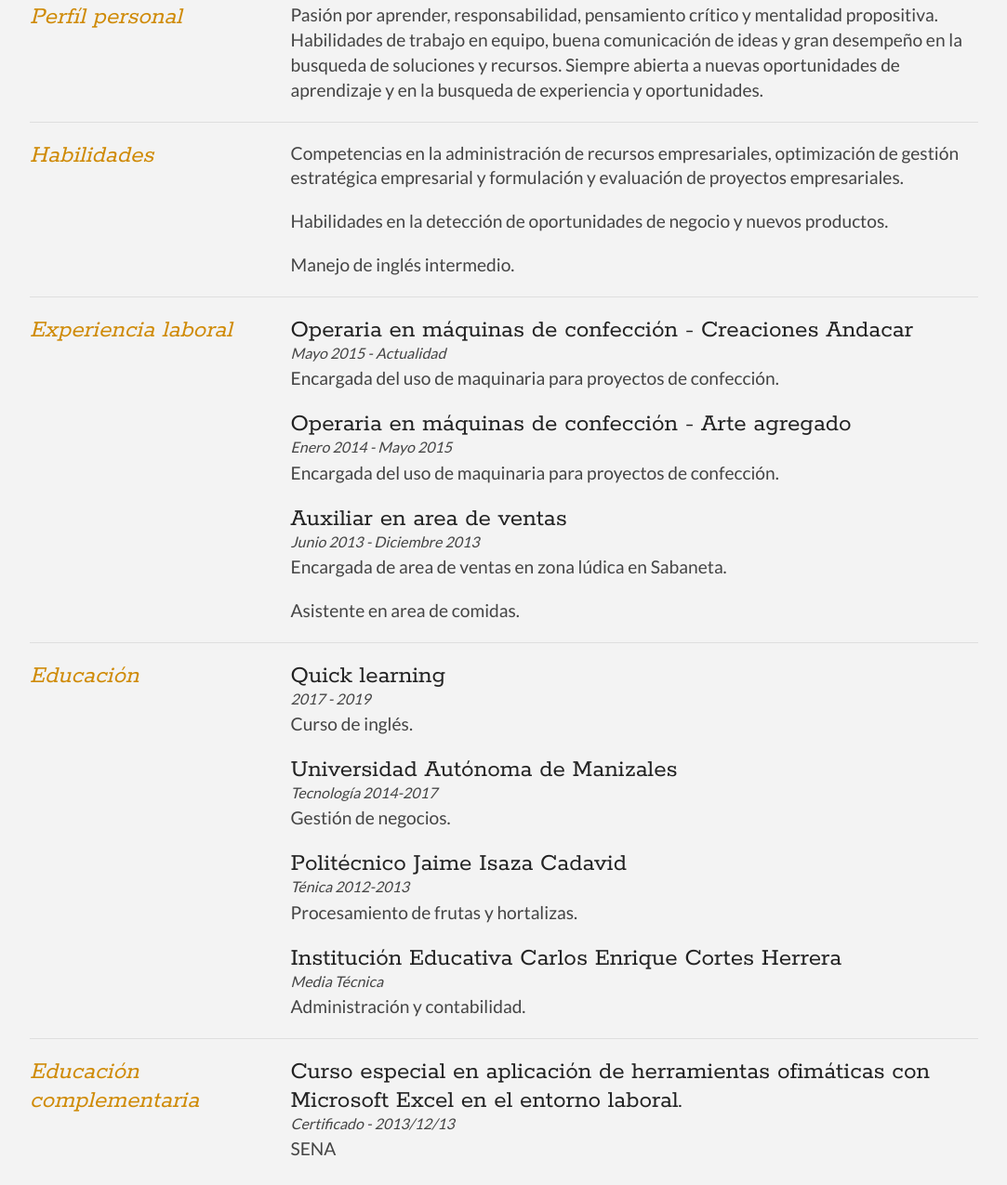
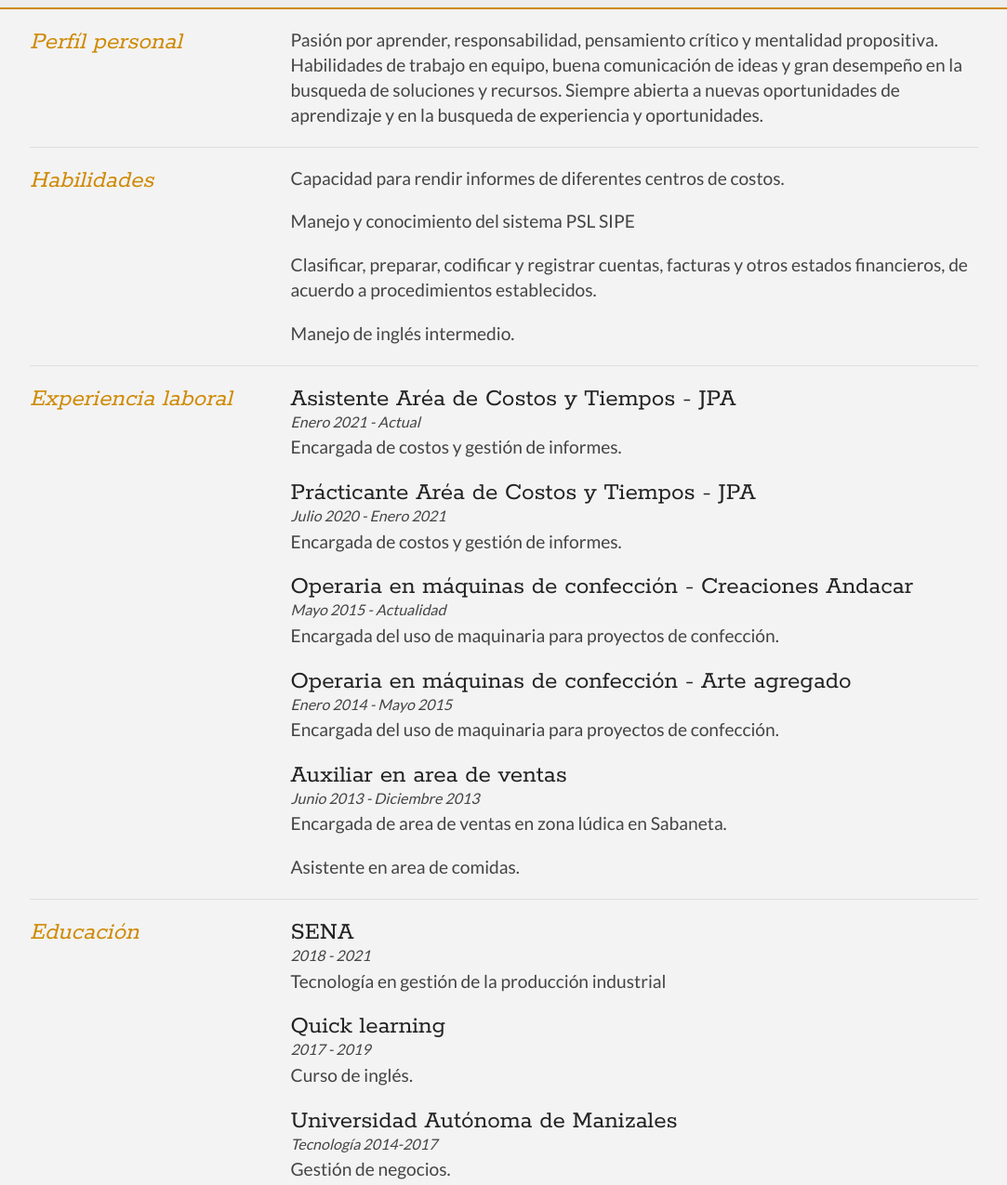
Before and after one commit to caterinegpulgarin/caterinegpulgarin.github.io, a plain HTML site: page index.html in a window 1280 px wide. Shown: the part 344-1619 px from the top of the page at 93% size, without its empty margins (98-1181 px from the left). Drawn offline with Linux system fonts and the light colour scheme.

Commit message:
Actualizado

```diff
--- a/index.html
+++ b/index.html
@@ -23,7 +23,7 @@
 
 		<div id="name">
 			<h1 class="quickFade delayTwo">Caterine Pulgarín García</h1>
-			<h2 class="quickFade delayThree">Tecnóloga en Gestión de Negocios</h2>
+			<h2 class="quickFade delayThree">Tecnóloga en Gestión de Producción Industrial</h2>
 			<h3 class="quickFade delayThree">Itagüi - Colombia</h3>
 		</div>
 
@@ -57,8 +57,9 @@
 			</div>
 
 			<div class="sectionContent">
-				<p>Competencias en la administración de recursos empresariales, optimización de gestión estratégica empresarial y formulación y evaluación de proyectos empresariales.</p>
-        <p>Habilidades en la detección de oportunidades de negocio y nuevos productos.</p>
+				<p>Capacidad para rendir informes de diferentes centros de costos.</p>
+        <p>Manejo y conocimiento del sistema PSL SIPE</p>
+        <p>Clasificar, preparar, codificar y registrar cuentas, facturas y otros estados financieros, de acuerdo a procedimientos establecidos.</p>
 				<p>Manejo de inglés intermedio.</p>
 			</div>
 			<div class="clear"></div>
@@ -70,6 +71,17 @@
 			</div>
 
 			<div class="sectionContent">
+        <article>
+          <h2>Asistente Aréa de Costos y Tiempos - JPA</h2>
+          <p class="subDetails">Enero 2021 - Actual</p>
+          <p>Encargada de costos y gestión de informes.</p>
+        </article>
+        <article>
+          <h2>Prácticante Aréa de Costos y Tiempos - JPA</h2>
+          <p class="subDetails">Julio 2020 - Enero 2021</p>
+          <p>Encargada de costos y gestión de informes.</p>
+        </article>
+
         <article>
           <h2>Operaria en máquinas de confección - Creaciones Andacar</h2>
           <p class="subDetails">Mayo 2015 - Actualidad</p>
@@ -99,6 +111,11 @@
 
 			<div class="sectionContent">
         <article>
+          <h2>SENA</h2>
+          <p class="subDetails">2018 - 2021</p>
+          <p>Tecnología en gestión de la producción industrial</p>
+        </article>
+        <article>
           <h2>Quick learning</h2>
           <p class="subDetails">2017 - 2019</p>
           <p>Curso de inglés.</p>
@@ -107,11 +124,6 @@
 					<h2>Universidad Autónoma de Manizales</h2>
 					<p class="subDetails">Tecnología 2014-2017</p>
 					<p>Gestión de negocios.</p>
-				</article>
-				<article>
-					<h2>Politécnico Jaime Isaza Cadavid</h2>
-					<p class="subDetails">Ténica 2012-2013</p>
-					<p>Procesamiento de frutas y hortalizas.</p>
 				</article>
 				<article>
 					<h2>Institución Educativa Carlos Enrique Cortes Herrera</h2>
```
